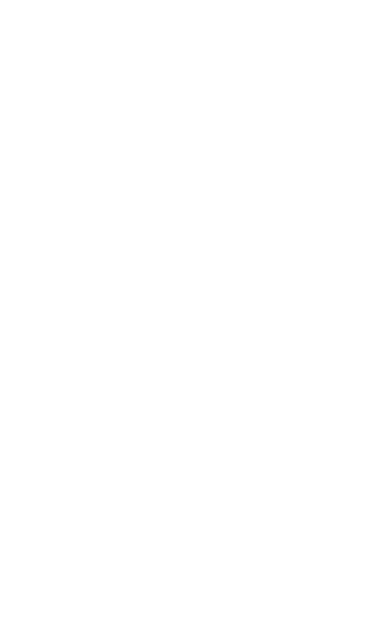
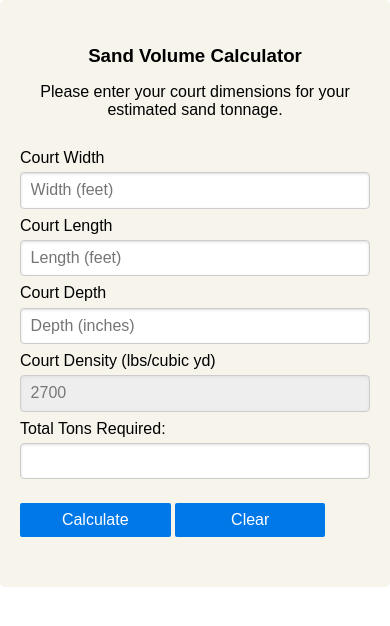
Before and after one commit to egrepo7/SandCalculatorForVBUSA, a plain HTML site: page index.html in a window 390 px wide. Drawn offline with nearby package versions, Linux system fonts and the light colour scheme.

Commit message:
styling changes / mobile

```diff
--- a/index.html
+++ b/index.html
@@ -3,9 +3,59 @@
     <meta charset="UTF-8">
     <meta name="viewport" content="width=device-width, initial-scale=1.0">
     <meta http-equiv="X-UA-Compatible" content="ie=edge">
-    <title>Document</title>
+    <title>Sand Calculator</title>
+    <link rel="stylesheet" href="https://unpkg.com/purecss@1.0.0/build/pure-min.css" integrity="sha384-nn4HPE8lTHyVtfCBi5yW9d20FjT8BJwUXyWZT9InLYax14RDjBj46LmSztkmNP9w" crossorigin="anonymous">
+    <link rel="stylesheet" href="style.css">
+
+    <script type="text/javascript" language="JavaScript">// <![CDATA[
+
+        function calcTons(form) {
+
+            tonAmt = (form.elements[0].value * form.elements[1].value * (form.elements[2].value / 12.0) / 27.0) * form.elements[3].value / 2000.0;
+
+            form.elements[4].value = formatvalue(tonAmt);
+
+        }
+
+        // ]]></script>
+
 </head>
 <body>
 
+    <div class="sandformCenter">
+        <h3 class="sandTableHeader">Sand Volume Calculator</h3>
+        <p>Please enter your court dimensions for your estimated sand tonnage.</p>
+        <form id="newSandForm" class="pure-form pure-form-aligned sand-pure-form">
+            <div class="pure-control-group">
+                <label for="Court Width">Court Width</label>
+                <input type="text" placeholder="Width (feet)" name="cWidth">
+            </div>
+            <div class="pure-control-group">
+                <label for="Court Length">Court Length</label>
+                <input type="text" placeholder="Length (feet)" name="cLength">
+            </div>
+            <div class="pure-control-group">
+                <label for="Court Depth">Court Depth</label>
+                <input type="text" placeholder="Depth (inches)" name="cDepth">
+            </div>
+            <div class="pure-control-group">
+                <label for="Court Density (lbs/cubic yd)">Court Density (lbs/cubic yd)</label>
+                <input type="text" value="2700" readonly name="cDensity">
+            </div>
+            <div class="pure-control-group">
+                <label for="Total Tons Required:">Total Tons Required:</label>
+                <input type="text" name="cTotal">
+            </div>
+
+
+            <div class="pure-controls">
+                <input onclick="calcTons(this.form)" type="button" class="pure-button pure-button-primary" value="Calculate">
+
+                <input onclick="clearform(this.form,0,4)" type="button" class="pure-button pure-button-primary" value="Clear">
+            </div>
+
+        </form>
+        </div>
+
 </body>
 </html>
--- a/style.css
+++ b/style.css
@@ -0,0 +1,48 @@
+.sand-pure-form {
+    margin: 30px auto;
+  }
+
+  .sandTableHeader {
+    padding-top: 20px;
+  }
+
+  .sandformCenter {
+    margin-top: 20px;
+    margin: 0 auto;
+    padding: 20px;
+    max-width: 70%;
+    background: #f7f4ec;
+    border-radius: 5px;
+  }
+
+  .pure-control-group input {
+    width: 60%;
+    text-align: center;
+  }
+
+  .pure-controls input {
+    width: 43%;
+    text-align: center;
+  }
+
+  .sandformCenter h3,
+  .sandformCenter p {
+    text-align: center;
+  }
+
+  @media (max-width: 479px) {
+    .sandformCenter {
+        max-width:95%;
+        margin: 0 auto;
+      }
+
+      .sandTableHeader {
+        margin: 25px auto 0;
+        padding-top: 0px;
+      }
+
+      .pure-control-group input {
+        width: 100%;
+        text-align: left;
+      }
+  }
```
Also changed, not shown: oldsandcalc.html (added, +28 -0 lines).
